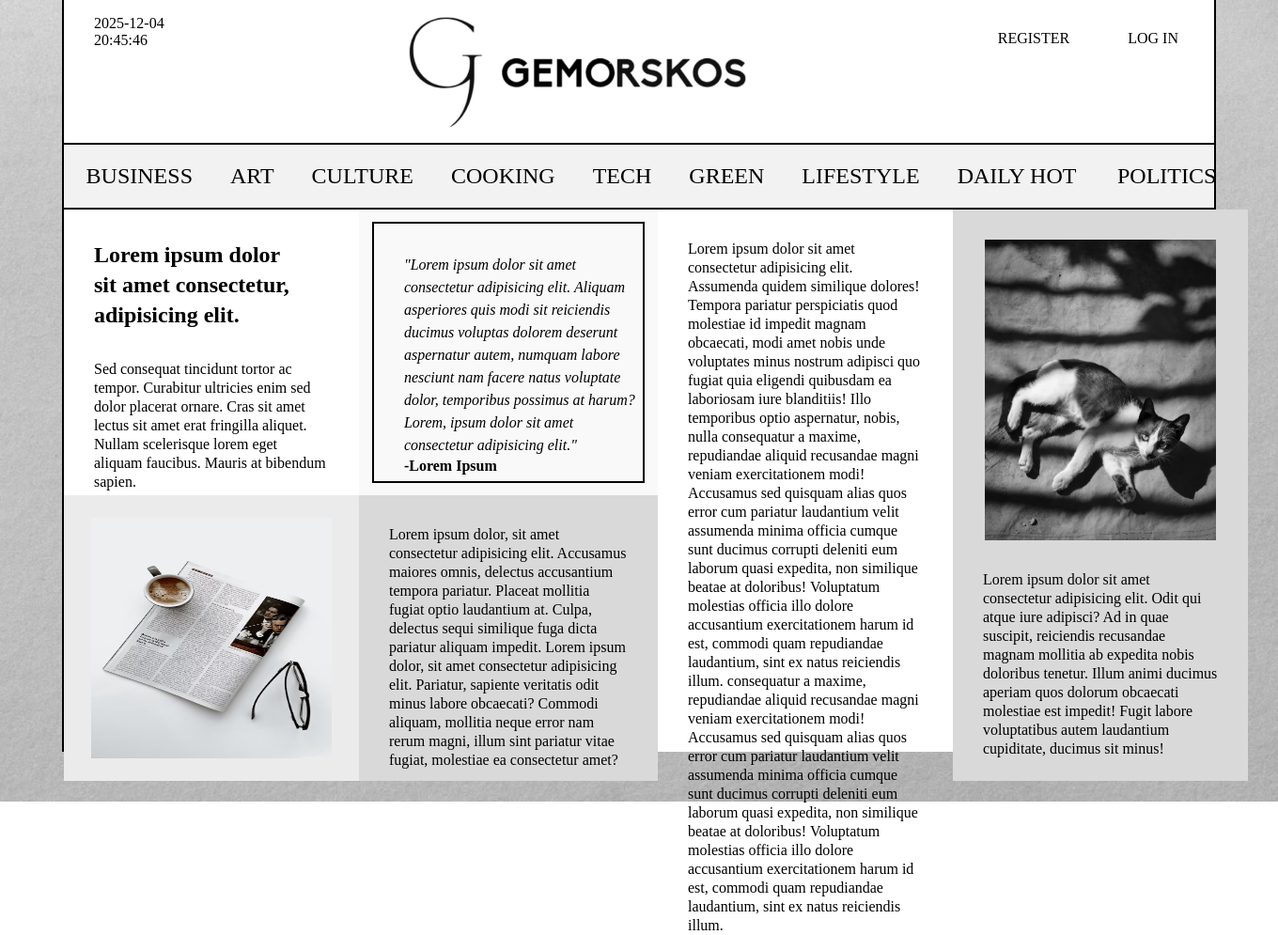
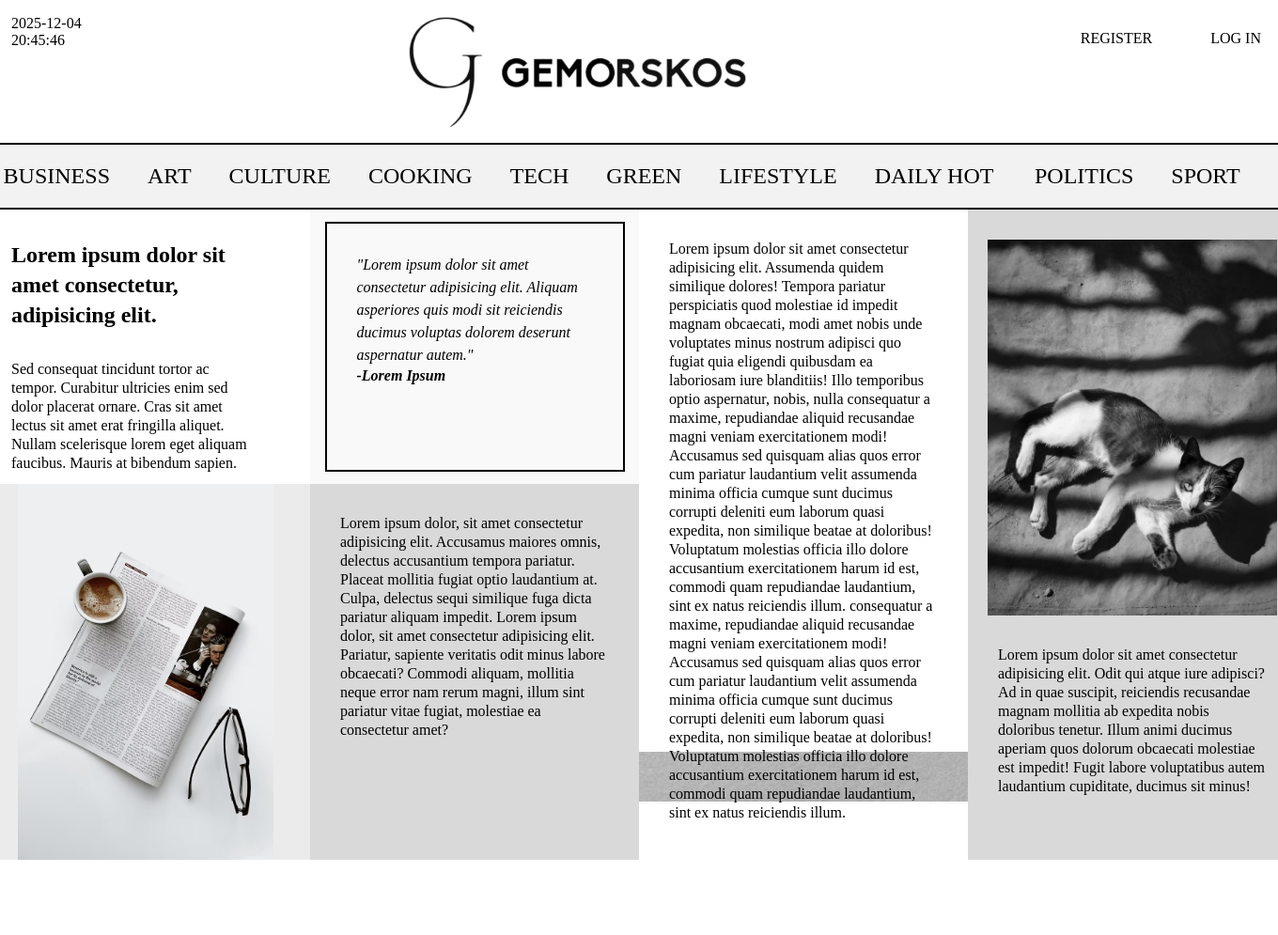
Before and after one commit to sigma-Jakub/gemorskosWebsite, a PHP site: page /main.php in a window 1360 px wide; the page is wider, and only the part inside the window is pictured. Shown: that part at 94% size. After the commit the page ends 915 px from the top of that part, so only its background shows below. Run offline with PHP 8.4, Linux system fonts and the light colour scheme.

Commit message:
improved website resizing

```diff
--- a/login.php
+++ b/login.php
@@ -39,7 +39,7 @@
     <meta charset="UTF-8">
     <meta name="viewport" content="width=device-width, initial-scale=1.0">
     <title>Gemorskos | Log In</title>
-    <link rel="stylesheet" href="css/login.css">
+    <link rel="stylesheet" href="styles/styleLogin.css">
 </head>
 <body>
     <header>
--- a/main.php
+++ b/main.php
@@ -111,9 +111,8 @@
                 <div class="content-two-container">
                     <p class="content-text content-text-two">
                         "Lorem ipsum dolor sit amet consectetur adipisicing elit.
-                        Aliquam asperiores quis modi sit reiciendis ducimus voluptas dolorem deserunt aspernatur autem,
-                        numquam labore nesciunt nam facere natus voluptate dolor, temporibus possimus at harum? Lorem, ipsum dolor sit amet consectetur adipisicing elit."
-                        <div><b class="content-text">-Lorem Ipsum</b></div>
+                        Aliquam asperiores quis modi sit reiciendis ducimus voluptas dolorem deserunt aspernatur autem."
+                        <strong class="content-text signature">-Lorem Ipsum</strong>
                     </p>
                 </div>
             </div>
--- a/styles/styleMain.css
+++ b/styles/styleMain.css
@@ -30,6 +30,7 @@ h1 {
     background-color: #FFFFFF;
     border-right: 2px solid #000000;
     border-left: 2px solid #000000;
+    min-width: 1400px;
 }
 
 .main-header {
@@ -165,6 +166,7 @@ h1 {
     margin-left: 32px;
     margin-top: 32px;
     margin-right: 32px;
+    margin-bottom: 12px;
 }
 
 .content-container {
@@ -183,10 +185,12 @@ h1 {
     font-style: italic;
     margin-top: 32px;
     max-width: 450px;
+    max-height: 320px;
 }
 
 .content-cat-img {
-    height: 40vh;
+    height: auto;
+    max-height: 400px;
     object-fit: contain;
     margin-top: 32px;
 }
@@ -203,6 +207,12 @@ h1 {
 }
 
 .content-newspaper-img {
-    height: 32vh;
-    width: 32vh;
+    height: auto;
+    max-height: 400px;
 }
+
+.signature {
+    margin: 0;
+    display: block;;
+    min-width: 140px;
+}
```
Also changed, not shown: styles/styleLogin.css (renamed from css/login.css).
